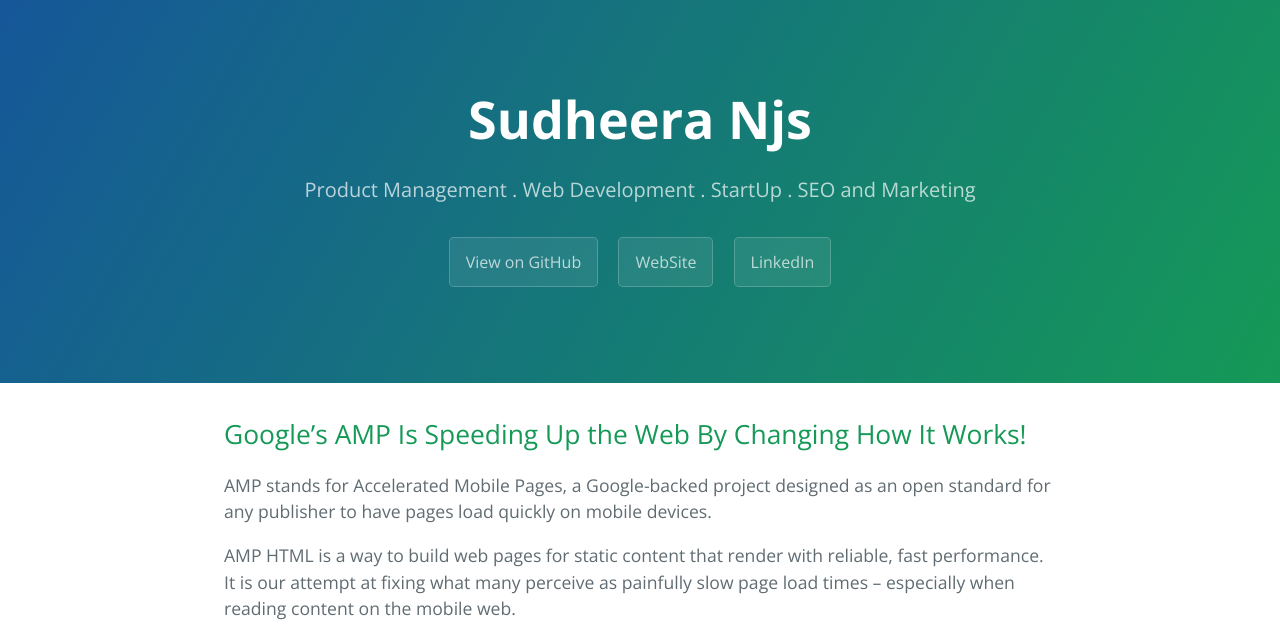
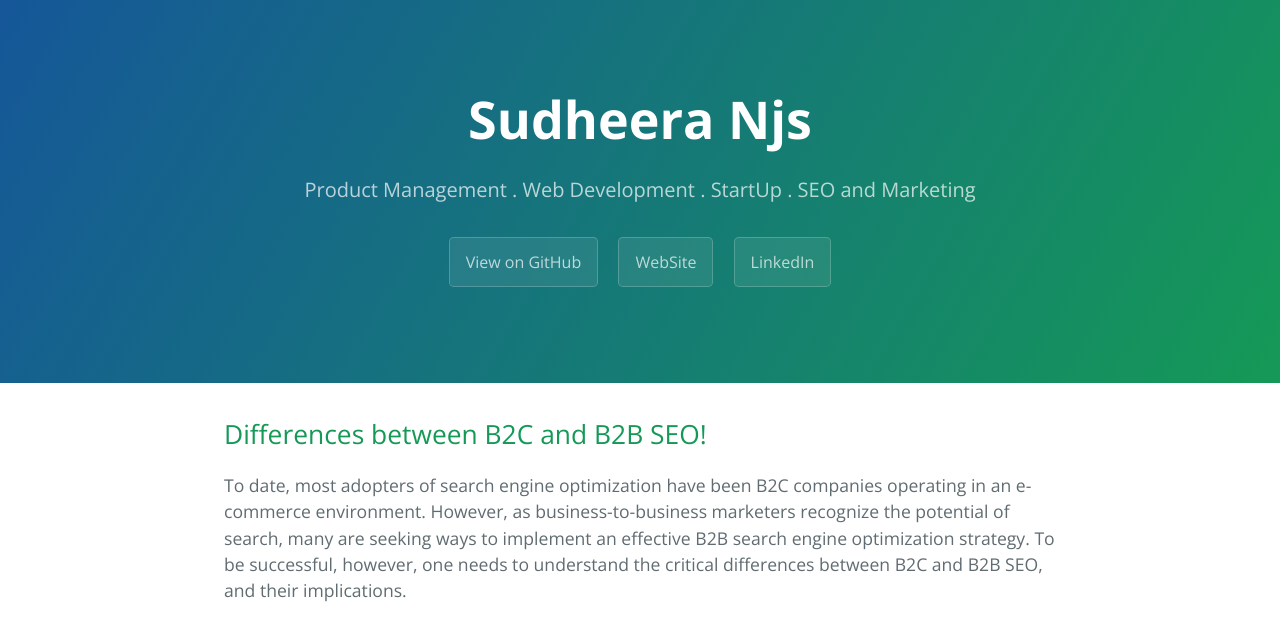
Before and after one commit to sudheeran/sudheeran.github.io, a Jekyll site: the page built from _posts/2016-11-15-sample-content.markdown, in a window 1280 px wide and 1400 px high. Shown: the top 625 px of the window. Built offline with Jekyll 4.4.1, drawn with Linux system fonts in a browser that asks for light colours; some of the changed text lies outside the part shown.

Commit message:
Marketing Post

```diff
--- a/_posts/2016-11-15-sample-content.markdown
+++ b/_posts/2016-11-15-sample-content.markdown
@@ -1,39 +1,31 @@
 ---
 layout: default
-title:  "Google’s AMP Is Speeding Up the Web By Changing How It Works!"
+title:  "Differences between B2C and B2B SEO."
 date:   2016-11-15 16:50:00
 categories: main
 ---
 
-<h2>Google’s AMP Is Speeding Up the Web By Changing How It Works!</h2>
+<h2>Differences between B2C and B2B SEO!</h2>
 
 
-AMP stands for Accelerated Mobile Pages, a Google-backed project designed as an open standard for any publisher to have pages load quickly on mobile devices.
-
-AMP HTML is a way to build web pages for static content that render with reliable, fast performance. It is our attempt at fixing what many perceive as painfully slow page load times – especially when reading content on the mobile web.
+To date, most adopters of search engine optimization have been B2C companies operating in an e-commerce environment. However, as business-to-business marketers recognize the potential of search, many are seeking ways to implement an effective B2B search engine optimization strategy. To be successful, however, one needs to understand the critical differences between B2C and B2B SEO, and their implications.
 
 
-<div class="video-container"><iframe width="560" height="315" src="https://www.youtube.com/embed/WrpkFROqR0Q?rel=0&amp;showinfo=0" frameborder="0" allowfullscreen></iframe></div>
-
-
-On Feb. 24, 2016, Google officially integrated AMP listings into its mobile search results. Pages making use of AMP coding appear within special places in the search results and/or with a special “AMP” designation.
-
-
-<strong>AMP in action consists of three different parts:</strong>
-
 <ul>
-	<li><strong>AMP HTML :</strong> is HTML with some restrictions for reliable performance and some extensions for building rich content beyond basic HTML.</li>
-	<li><strong>AMP JS :</strong> The AMP JS library ensures the fast rendering of AMP HTML pages.</li>
-	<li><strong>Google AMP Cache :</strong> Google AMP Cache can be used to serve cached AMP HTML pages.</li>
+	<li>A Difference in Goals.</li>
+	<li>Stickiness Prescribed Conversion Channels.</li>
+	<li>Greater Importance of Copy.</li>
+	<li>One Searcher. Multiple Searches.</li>
+	<li>One Prospect. Multiple Searchers.</li>
+	<li>More Complex Keyword Strategy.</li>
+	<li>Know the Search Engines Your Prospects Use</li>
+	<li>Conversions in B2B SEO</li>
 </ul>
 
 
-Get Started with : <a href="https://www.ampproject.org/" target="_blank">Google AMP</a>
+Know More : <a href="http://www.seo.proteusb2b.com/white-papers/premium/b2bvsb2c.php" target="_blank">Differences b/w B2C and B2B SEO</a>
 
-AMP HTML source code, samples, and documentation : <a href="https://www.github.com/ampproject/amphtml" target="_blank">Visit Github</a>
 
-<video autoplay="" controls="" height="720" loop="" width="360" style="width: 100%;"><br>
-	<source src="https://www.google.com/images/google-blog-assets/amp-phone-10062015.mp4" type="video/mp4"><br>
-</video>
+<figure><img src="/images/B2B_B2C.png" title="Differences b/w B2C and B2B SEO"></figure>
 
-<figcaption style="text-align: center; margin-top: 10px;">Google AMP Example</figcaption>
+<figcaption style="text-align: center; margin-top: 10px;">Polaris - Differences b/w B2C and B2B SEO </figcaption>
```
Also changed, not shown: _posts/2016-11-18-sample-content.markdown (added, +71 -0 lines), _posts/2016-11-27-sample-content.markdown (added, +39 -0 lines), images/atl-btl-02.jpg (added), images/markatingexample.png (added), 1 other file.
